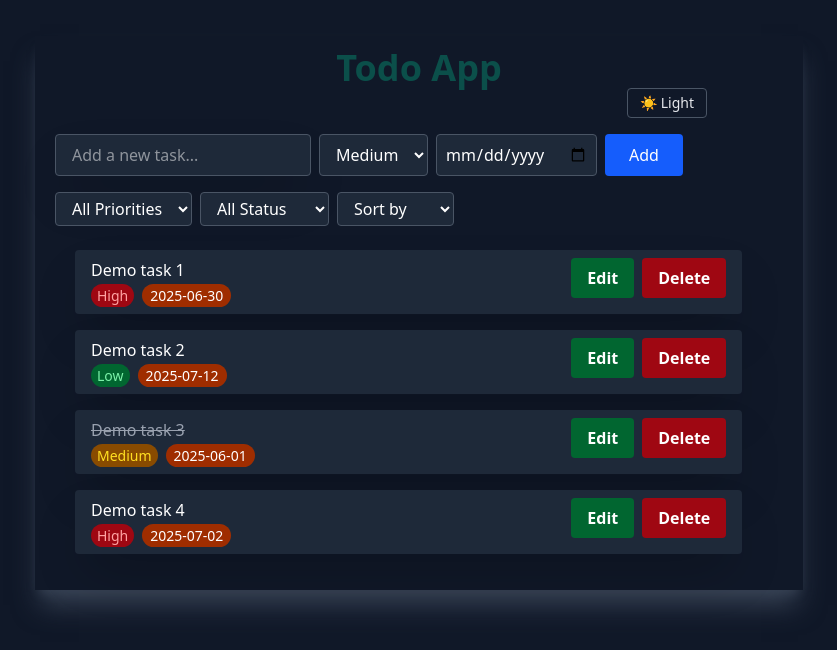
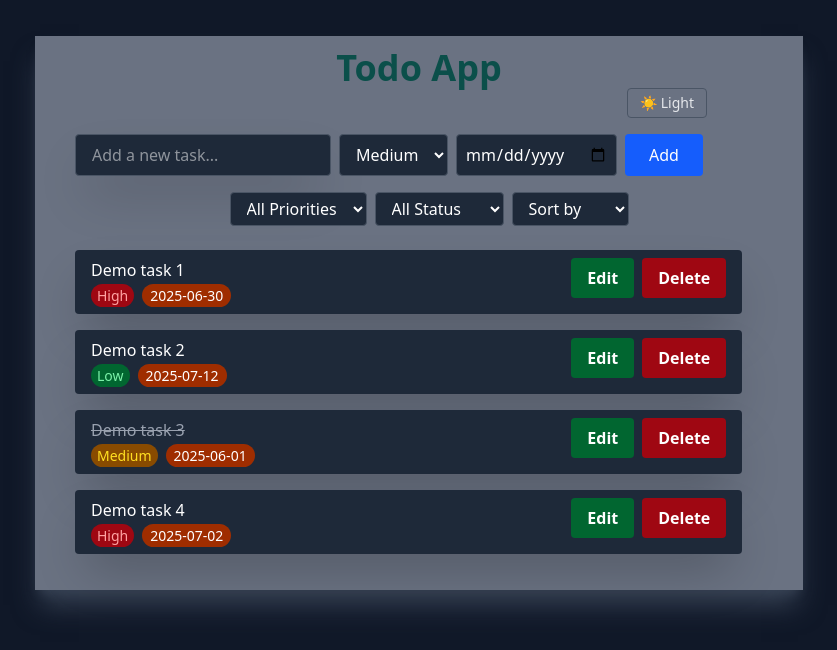
Before and after one commit to karthi-mr/react-todo-app, a React (Vite) app: page / in a window 1280 px wide. Shown: the top 650 px of the page, without its empty margins (221-1058 px from the left). Built offline with nearby package versions, Linux system fonts and the light colour scheme.

Commit message:
UI enhancement

```diff
--- a/src/App.jsx
+++ b/src/App.jsx
@@ -67,7 +67,7 @@ export default function App() {
 
   return (
     <div className="p-9 transition flex flex-col items-center">
-      <div className="w-3xl border-0 py-3 px-5 shadow-xl shadow-gray-500 dark:shadow-xl dark:shadow-gray-700">
+      <div className="w-3xl border-0 py-3 px-5 shadow-xl bg-gray-200 dark:bg-gray-500 shadow-gray-500 dark:shadow-xl dark:shadow-gray-700">
         <div className="max-w-xl mx-auto">
           <div className="mb-4 flex-row">
             <div className="flex justify-center"><Header /></div>
--- a/src/components/FilterBar.jsx
+++ b/src/components/FilterBar.jsx
@@ -1,6 +1,6 @@
 export default function FilterBar({ filters, setFilters }) {
   return (
-    <div className="flex gap-2 mb-4 flex-wrap">
+    <div className="flex gap-2 mb-4 ml-5 flex-wrap justify-center ">
       {/* priority filter */}
       <select
         className="px-3 py-1 border rounded dark:bg-gray-800 dark:border-gray-600"
--- a/src/components/TodoForm.jsx
+++ b/src/components/TodoForm.jsx
@@ -27,7 +27,7 @@ export default function TodoForm({ onAddTodo }) {
   }
 
   return (
-    <form onSubmit={handleSumbit} className="flex gap-2 mb-4">
+    <form onSubmit={handleSumbit} className="flex gap-2 mb-4 ml-5">
       <input
         type="text"
         id="input"
```
